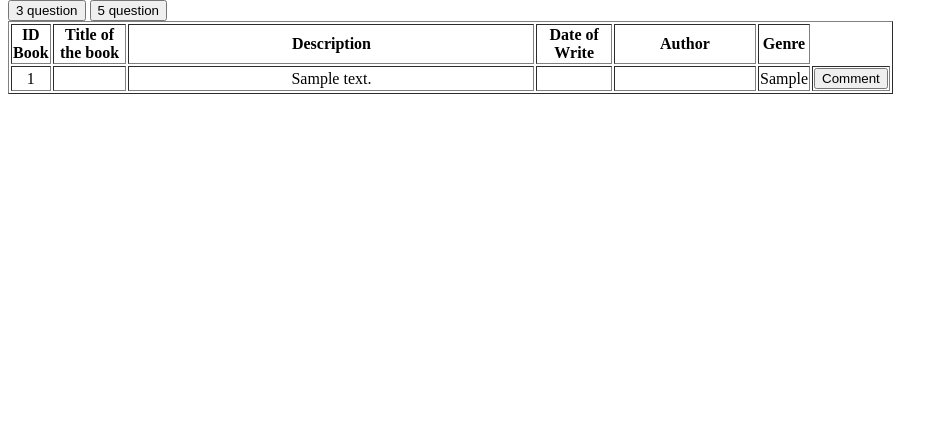
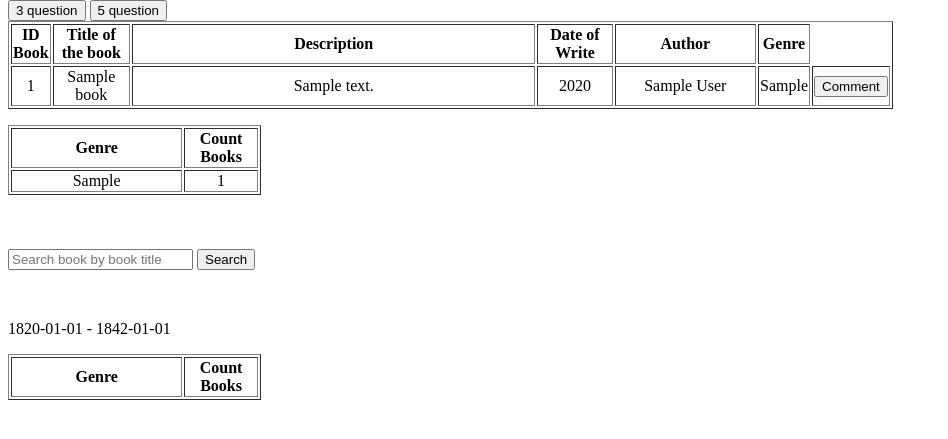
Before and after one commit to IceStormy1/Library-PHP-MVC-, a PHP site: page / in a window 1280 px wide. Shown: the part 75-514 px from the top of the page, without its empty margins (0-948 px from the left). Run offline with PHP 8.4, Linux system fonts and the light colour scheme; tables that the repository leaves empty or names only in its code hold one stand-in row (values such as "Sample post"); data that the repository does not hold is empty.

Commit message:
Add lab5

```diff
--- a/Config/Routes.php
+++ b/Config/Routes.php
@@ -101,5 +101,9 @@
     'saveTest'=>[
         'controller'=>'Main',
         'action'=>'saveTest'
+    ],
+    'findBook'=>[
+        'controller'=>'Main',
+        'action'=>'findBook'
     ]
 ];
--- a/Config/connect.php
+++ b/Config/connect.php
@@ -1,5 +1,7 @@
 <?php
+
 namespace Config;
+require "RedBean/rb-mysql.php";
 
 class  connect
 {
@@ -12,8 +14,7 @@
 
         $connection = mysqli_connect($serverName, $username, $password, $database);
 
-        if (!$connection)
-        {
+        if (!$connection) {
             die("Connection failed." . mysqli_connect_error());
         }
 
--- a/Controllers/AuthorsController.php
+++ b/Controllers/AuthorsController.php
@@ -3,7 +3,6 @@
 namespace Controllers;
 
 use Controllers\AbstractController;
-
 class AuthorsController extends AbstractController
 {
     public function authorsMain(): void
@@ -26,7 +25,7 @@
             $dateOfDeath = $_POST['DateOfDeath'];
             $placeOfBirth = $_POST['PlaceOfBirth'];
 
-            //$this->model->SaveAuthor($fullname,$authorBiography,$dateOfBirth,$dateOfDeath,$placeOfBirth);
+            $this->model->SaveAuthor($fullname,$authorBiography,$dateOfBirth,$dateOfDeath,$placeOfBirth);
 
 
             header("Location: http://librarynew/authors/");
--- a/Controllers/MainController.php
+++ b/Controllers/MainController.php
@@ -11,11 +11,15 @@
         $genresResult = $this->model->getAllGenres();
         $authorResult = $this->model->getAllAuthors();
         $booksResult = $this->model->getAllBooks();
+        $countBooks = $this->model->GetCountBooks();
+        $LatestBooks = $this->model->GetLatestBooks();
 
         $params = [
             'genresResult' => $genresResult,
             'authorResult' => $authorResult,
-            'booksResult' => $booksResult
+            'booksResult' => $booksResult,
+            'countBooks' => $countBooks,
+            'latestBooks' => $LatestBooks
         ];
 
         $this->render('main-page', $params);
@@ -237,4 +241,14 @@
             }
         }
     }
+
+    public function findBook()
+    {
+        $key = $_POST['findBooksKey'];
+        $result = $this->model->FindBooksByKey($key);
+        $_SESSION['FindBooks'] = $result;
+
+        header("Location: http://librarynew/");
+
+    }
 }
--- a/Models/MainModel.php
+++ b/Models/MainModel.php
@@ -3,6 +3,7 @@
 namespace Models;
 
 use Models\Model;
+use R;
 
 class MainModel extends Model
 {
@@ -13,17 +14,17 @@
 
     public function getAllAuthors()
     {
-        return $this->dbContext->query('SELECT `id`, `Full_Name` FROM `authors`');
+        return $this->dbContext->query('SELECT `id`, `full_name` FROM `authors`');
     }
 
     public function getAllBooks()
     {
-        return $this->dbContext->query('SELECT `books`.`id`, `books`.`Description`, `books`.`Year_Of_Writing`, `books`.`Book_Title`, `authors`.`Full_Name`, `bookgenres`.`Genre`, `books`.`idAuthor`, `books`.`idGenre` FROM `authors` INNER JOIN `books` ON `authors`.`id` = `books`.`idAuthor` INNER JOIN `bookgenres` ON `bookgenres`.`id` = `books`.`idGenre`');
+        return $this->dbContext->query('SELECT `books`.`id`, `books`.`Description`, `books`.`YearOfWriting`, `books`.`BookTitle`, `authors`.`full_name`, `bookgenres`.`Genre`, `books`.`idAuthor`, `books`.`idGenre` FROM `authors` INNER JOIN `books` ON `authors`.`id` = `books`.`idAuthor` INNER JOIN `bookgenres` ON `bookgenres`.`id` = `books`.`idGenre`');
     }
 
     public function SaveEntry(string $Title, string $Description, string $Date, int $idAuthor, int $idGenre)
     {
-        $query = "INSERT INTO `books` (BookTitle, Description, idAuthor, idGenre, Year_Of_Writing) values ('$Title', '$Description', '$idAuthor','$idGenre', '$Date')";
+        $query = "INSERT INTO `books` (BookTitle, Description, idAuthor, idGenre, YearOfWriting) values ('$Title', '$Description', '$idAuthor','$idGenre', '$Date')";
         mysqli_query($this->dbContext, $query) or die("Error in query to database");
     }
 
@@ -62,4 +63,19 @@
         $query = "DELETE FROM `usercomments` WHERE `idComment` = '$idComment' ";
         mysqli_query($this->dbContext, $query) or die("Error in query to database");
     }
+
+    public function GetCountBooks()
+    {
+        return R::getAll("SELECT `bookgenres`.`Genre`, COUNT(`books`.`id`) AS 'CountBooks' FROM `bookgenres` INNER JOIN `books` ON `bookgenres`.`id` = `books`.`idGenre` GROUP BY `bookgenres`.`Genre`");
+    }
+
+    public function FindBooksByKey(string $key)
+    {
+        return R::getRow("SELECT `books`.`id`, `books`.`Description`, `books`.`YearOfWriting`, `books`.`BookTitle`, `authors`.`full_name`, `bookgenres`.`Genre`, `books`.`idAuthor`, `books`.`idGenre` FROM `authors` INNER JOIN `books` ON `authors`.`id` = `books`.`idAuthor` INNER JOIN `bookgenres` ON `bookgenres`.`id` = `books`.`idGenre` WHERE BookTitle LIKE '%$key%' LIMIT 1 ");
+    }
+
+    public function GetLatestBooks()
+    {
+        return R::getAll("SELECT `books`.`BookTitle`, `books`.`YearOfWriting` FROM books WHERE `books`.`YearOfWriting` BETWEEN '1820-01-01' AND '1842-01-01'");
+    }
 }
--- a/Models/Model.php
+++ b/Models/Model.php
@@ -3,6 +3,7 @@
 namespace Models;
 
 use Config\connect;
+use R;
 
 abstract class Model
 {
@@ -11,6 +12,12 @@
     public function __construct()
     {
         $this->dbContext = connect::Connect();
+        R::setup("mysql:host=127.0.0.1;dbname=digitaldatabase", "mysql", "");
+
+        if(!R::testConnection())
+        {
+            exit('No connection');
+        }
     }
 
     protected function CreateGuid()
--- a/Views/Main/main-page.php
+++ b/Views/Main/main-page.php
@@ -78,7 +78,7 @@
                         <?php
                         foreach ($params['authorResult'] as $row) {
                             ?>
-                            <option value="<?= $row['id'] ?>"><?= $row['Full_Name'] ?></option>
+                            <option value="<?= $row['id'] ?>"><?= $row['full_name'] ?></option>
                             <?php
                         }
                         ?>
@@ -90,8 +90,6 @@
  <?php
     }
 ?>
-
-
 
 <form action="/edit" class="test" method="post">
     <button value="1" type="submit" name="idTest" formaction="/bookTest">3 question</button>
@@ -112,14 +110,13 @@
         <th>Author</th>
         <th>Genre</th>
         <?php
-        foreach ($params['booksResult'] as $rowBook) {
-            ?>
+        foreach ($params['booksResult'] as $rowBook) { ?>
             <tr>
                 <td><?= $rowBook['id'] ?></td>
                 <td><?= $rowBook['BookTitle'] ?></td>
                 <td><?= $rowBook['Description'] ?></td>
                 <td><?= $rowBook['YearOfWriting'] ?></td>
-                <td><?= $rowBook['FullName'] ?></td>
+                <td><?= $rowBook['full_name'] ?></td>
                 <td><?= $rowBook['Genre'] ?></td>
                 <td><button value="<?= $rowBook['id']  ?>" type="submit" name="id" formaction="/comments">Comment</button></td>
                 <?php if(array_key_exists("user", $_SESSION) && $_SESSION['user']['IdRole'] == 1) { ?>
@@ -131,6 +128,75 @@
     </table>
 </div>
 </form>
+    <table border="1" width="20%">
+        <col style="width:70%">
+        <col style="width:30%">
+
+        <th>Genre</th>
+        <th>Count Books</th>
+
+        <?php
+            foreach ($params['countBooks'] as $rowCount){ ?>
+                <tr>
+                    <td><?= $rowCount['Genre'] ?></td>
+                    <td><?= $rowCount['CountBooks'] ?></td>
+                </tr>
+            <?php } ?>
+    </table>
+
+<form action="/findBook" method="post">
+    <br><br><br>
+    <label>
+        <input maxlength="100" name="findBooksKey" placeholder="Search book by book title"/>
+    </label>
+    <input type="submit" value="Search">
+    <?php
+        if(array_key_exists("FindBooks", $_SESSION)) { ?>
+    <br><br>
+    <div class="tableMain">
+        <table border="1" width="70%">
+            <col style="width:0%">
+            <col style="width:10%">
+            <col style="width:60%">
+            <col style="width:10%">
+            <col style="width:20%">
+
+            <th>ID Book</th>
+            <th>Title of the book</th>
+            <th>Description</th>
+            <th>Date of Write</th>
+            <th>Author</th>
+            <th>Genre</th>
+
+                <tr>
+                <td><?= $_SESSION['FindBooks']['id'] ?></td>
+                <td><?= $_SESSION['FindBooks']['BookTitle'] ?></td>
+                <td><?= $_SESSION['FindBooks']['Description'] ?></td>
+                <td><?= $_SESSION['FindBooks']['YearOfWriting'] ?></td>
+                <td><?= $_SESSION['FindBooks']['full_name'] ?></td>
+                <td><?= $_SESSION['FindBooks']['Genre'] ?></td>
+        <?php
+        unset($_SESSION['FindBooks']);
+        }
+        ?>
+</form>
+<br>
+<p>1820-01-01 - 1842-01-01</p>
+<table border="1" width="20%">
+    <col style="width:70%">
+    <col style="width:30%">
+
+    <th>Genre</th>
+    <th>Count Books</th>
+
+    <?php
+    foreach ($params['latestBooks'] as $rowCount){ ?>
+        <tr>
+            <td><?= $rowCount['BookTitle'] ?></td>
+            <td><?= $rowCount['YearOfWriting'] ?></td>
+        </tr>
+    <?php } ?>
+</table>
 
 <footer>
     <div class="footer">
--- a/css/style.css
+++ b/css/style.css
@@ -104,6 +104,7 @@
     background: #689cd2;
     color: #fff;
     text-align: center;
+    margin-top: 300px;
     font-family: "Segoe UI", Tahoma, Geneva, Verdana, sans-serif;
 }
 
--- a/index.php
+++ b/index.php
@@ -1,7 +1,6 @@
 <?php
 
 use \Services\Router;
-require "RedBean/rb-mysql.php";
 
 spl_autoload_register(function ($class)
 {
@@ -15,23 +14,15 @@
 
 session_start();
 
-R::setup("mysql:host=127.0.0.1;dbname=digitaldatabase", "mysql", "");
-
-if(!R::testConnection())
-{
-    exit('No connection');
-}
-
-$authorr = R::dispense('authors');
-$authorr->role="test123";
-
-$authorr->full_name="fullname fds fsd";
-$authorr->author_biography = "authorBiography";
-$authorr->date_of_birth = "2021-10-31";
-$authorr->date_of_death = "2021-10-31";
-$authorr->place_of_birth = "placeOfBirth";
-//если что переделать все таблицы под _
-R::store($authorr);
+//$authorr = R::dispense('authors');
+//
+//$authorr->full_name="fullname fds fsd";
+//$authorr->author_biography = "authorBiography";
+//$authorr->date_of_birth = "2021-10-31";
+//$authorr->date_of_death = "2021-10-31";
+//$authorr->place_of_birth = "placeOfBirth";
+////если что переделать все таблицы под _
+//R::store($authorr);
 
 
 $router = new Router;
```
Also changed, not shown: Models/AuthorsModel.php (+30 -7 lines), Views/Authors/authors-page.php (+5 -5 lines), Views/Authors/edit-authors-page.php (+13 -11 lines).
